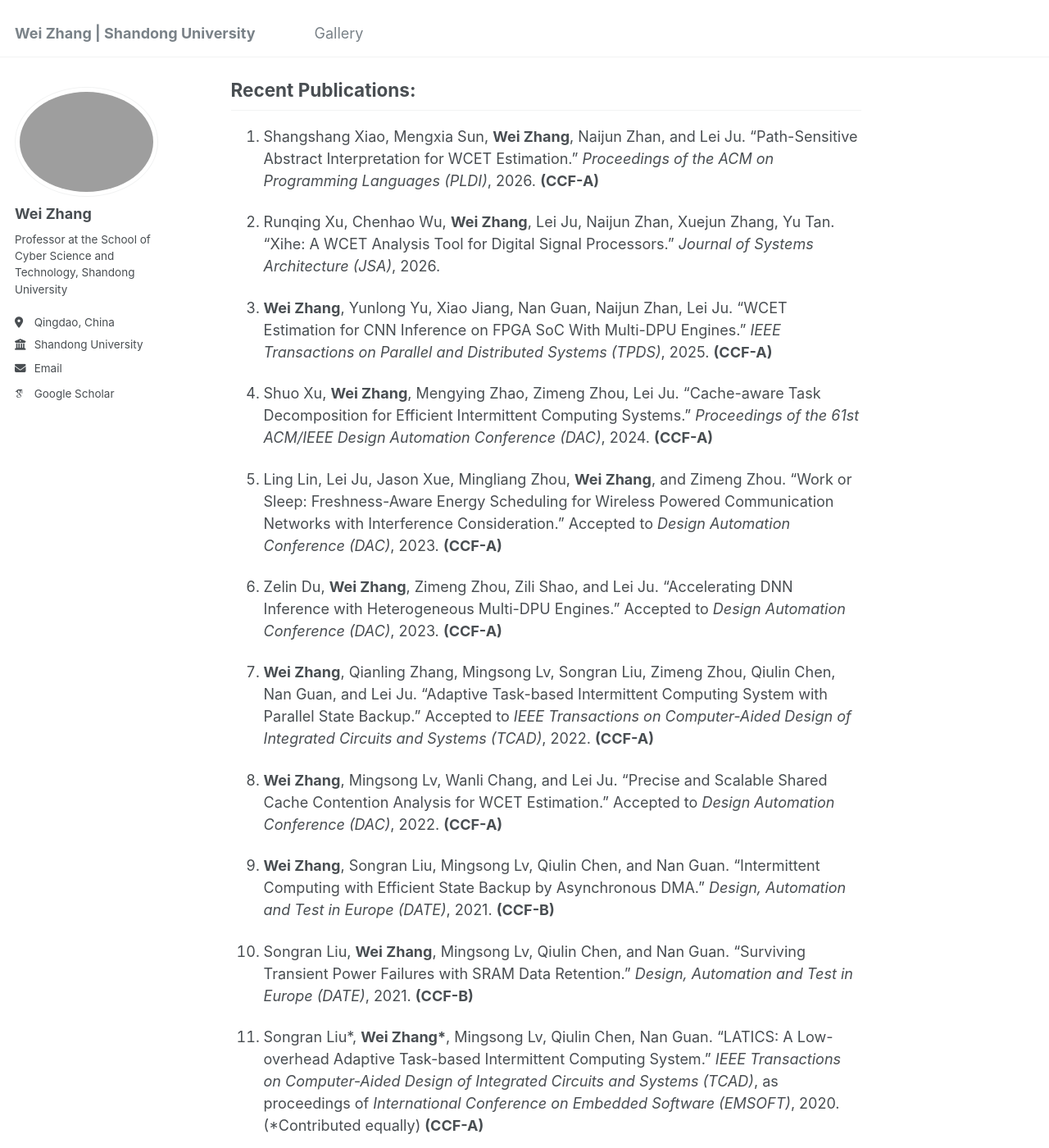
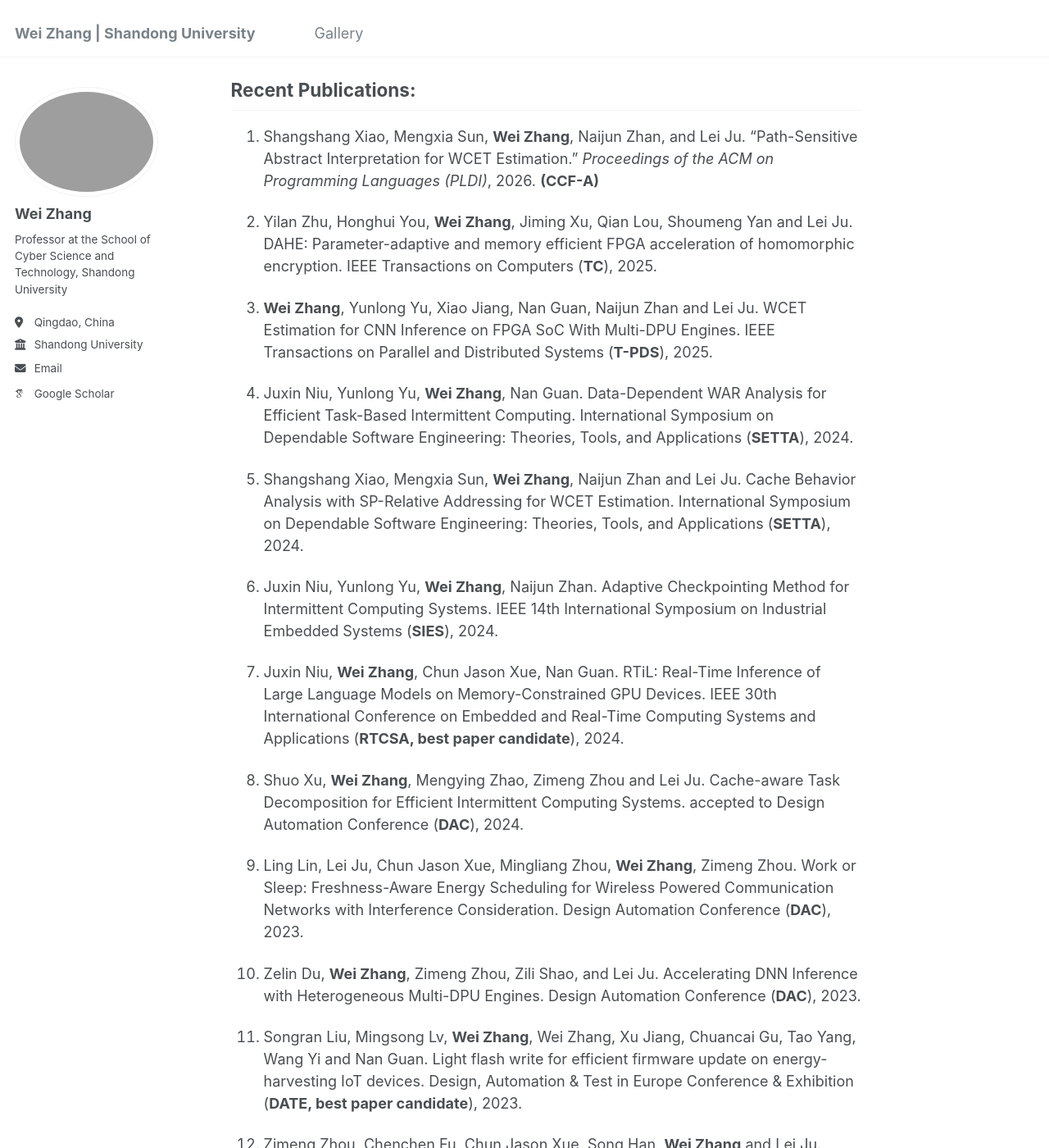
Before and after one commit to SDUZhangWei/zhangwei2, a Jekyll site: the page built from _pages/about.md, in a window 1280 px wide and 1400 px high, scrolled down 782 px. Shown: the whole window at 82% size. Built offline with Jekyll 4.4.1, drawn with Linux system fonts in a browser that asks for light colours; some web fonts are replaced; some of the changed text lies outside the part shown.

Commit message:
Update about.md

```diff
--- a/_pages/about.md
+++ b/_pages/about.md
@@ -32,35 +32,47 @@ EMAIL: sduzhangwei@sdu.edu.cn
 
 1. Shangshang Xiao, Mengxia Sun, **Wei Zhang**, Naijun Zhan, and Lei Ju. “Path-Sensitive Abstract Interpretation for WCET Estimation.” *Proceedings of the ACM on Programming Languages (PLDI)*, 2026. **(CCF-A)**
 
-2. Runqing Xu, Chenhao Wu, **Wei Zhang**, Lei Ju, Naijun Zhan, Xuejun Zhang, Yu Tan. “Xihe: A WCET Analysis Tool for Digital Signal Processors.” *Journal of Systems Architecture (JSA)*, 2026.
+2. Yilan Zhu, Honghui You, **Wei Zhang**, Jiming Xu, Qian Lou, Shoumeng Yan and Lei Ju. DAHE: Parameter-adaptive and memory efficient FPGA acceleration of homomorphic encryption. IEEE Transactions on Computers (**TC**), 2025.
 
-3. **Wei Zhang**, Yunlong Yu, Xiao Jiang, Nan Guan, Naijun Zhan, Lei Ju. “WCET Estimation for CNN Inference on FPGA SoC With Multi-DPU Engines.” *IEEE Transactions on Parallel and Distributed Systems (TPDS)*, 2025. **(CCF-A)**
+3. **Wei Zhang**, Yunlong Yu, Xiao Jiang, Nan Guan, Naijun Zhan and Lei Ju. WCET Estimation for CNN Inference on FPGA SoC With Multi-DPU Engines. IEEE Transactions on Parallel and Distributed Systems (**T-PDS**), 2025.
 
-4. Shuo Xu, **Wei Zhang**, Mengying Zhao, Zimeng Zhou, Lei Ju. “Cache-aware Task Decomposition for Efficient Intermittent Computing Systems.” *Proceedings of the 61st ACM/IEEE Design Automation Conference (DAC)*, 2024. **(CCF-A)**
+4. Juxin Niu, Yunlong Yu, **Wei Zhang**, Nan Guan. Data-Dependent WAR Analysis for Efficient Task-Based Intermittent Computing. International Symposium on Dependable Software Engineering: Theories, Tools, and Applications (**SETTA**), 2024.
 
-5. Ling Lin, Lei Ju, Jason Xue, Mingliang Zhou, **Wei Zhang**, and Zimeng Zhou. “Work or Sleep: Freshness-Aware Energy Scheduling for Wireless Powered Communication Networks with Interference Consideration.” Accepted to *Design Automation Conference (DAC)*, 2023. **(CCF-A)**
+5. Shangshang Xiao, Mengxia Sun, **Wei Zhang**, Naijun Zhan and Lei Ju. Cache Behavior Analysis with SP-Relative Addressing for WCET Estimation. International Symposium on Dependable Software Engineering: Theories, Tools, and Applications (**SETTA**), 2024.
 
-6. Zelin Du, **Wei Zhang**, Zimeng Zhou, Zili Shao, and Lei Ju. “Accelerating DNN Inference with Heterogeneous Multi-DPU Engines.” Accepted to *Design Automation Conference (DAC)*, 2023. **(CCF-A)**
+6. Juxin Niu, Yunlong Yu, **Wei Zhang**, Naijun Zhan. Adaptive Checkpointing Method for Intermittent Computing Systems. IEEE 14th International Symposium on Industrial Embedded Systems (**SIES**), 2024.
 
-7. **Wei Zhang**, Qianling Zhang, Mingsong Lv, Songran Liu, Zimeng Zhou, Qiulin Chen, Nan Guan, and Lei Ju. “Adaptive Task-based Intermittent Computing System with Parallel State Backup.” Accepted to *IEEE Transactions on Computer-Aided Design of Integrated Circuits and Systems (TCAD)*, 2022. **(CCF-A)**
+7. Juxin Niu, **Wei Zhang**, Chun Jason Xue, Nan Guan. RTiL: Real-Time Inference of Large Language Models on Memory-Constrained GPU Devices. IEEE 30th International Conference on Embedded and Real-Time Computing Systems and Applications (**RTCSA, best paper candidate**), 2024.
 
-8. **Wei Zhang**, Mingsong Lv, Wanli Chang, and Lei Ju. “Precise and Scalable Shared Cache Contention Analysis for WCET Estimation.” Accepted to *Design Automation Conference (DAC)*, 2022. **(CCF-A)**
+8. Shuo Xu, **Wei Zhang**, Mengying Zhao, Zimeng Zhou and Lei Ju. Cache-aware Task Decomposition for Efficient Intermittent Computing Systems. accepted to Design Automation Conference (**DAC**), 2024.
 
-9. **Wei Zhang**, Songran Liu, Mingsong Lv, Qiulin Chen, and Nan Guan. “Intermittent Computing with Efficient State Backup by Asynchronous DMA.” *Design, Automation and Test in Europe (DATE)*, 2021. **(CCF-B)**
+9. Ling Lin, Lei Ju, Chun Jason Xue, Mingliang Zhou, **Wei Zhang**, Zimeng Zhou. Work or Sleep: Freshness-Aware Energy Scheduling for Wireless Powered Communication Networks with Interference Consideration. Design Automation Conference (**DAC**), 2023.
 
-10. Songran Liu, **Wei Zhang**, Mingsong Lv, Qiulin Chen, and Nan Guan. “Surviving Transient Power Failures with SRAM Data Retention.” *Design, Automation and Test in Europe (DATE)*, 2021. **(CCF-B)**
+10. Zelin Du, **Wei Zhang**, Zimeng Zhou, Zili Shao, and Lei Ju. Accelerating DNN Inference with Heterogeneous Multi-DPU Engines. Design Automation Conference (**DAC**), 2023.
 
-11. Songran Liu\*, **Wei Zhang\***, Mingsong Lv, Qiulin Chen, Nan Guan. “LATICS: A Low-overhead Adaptive Task-based Intermittent Computing System.” *IEEE Transactions on Computer-Aided Design of Integrated Circuits and Systems (TCAD)*, as proceedings of *International Conference on Embedded Software (EMSOFT)*, 2020. (\*Contributed equally) **(CCF-A)**
+11. Songran Liu, Mingsong Lv, **Wei Zhang**, Wei Zhang, Xu Jiang, Chuancai Gu, Tao Yang, Wang Yi and Nan Guan. Light flash write for efficient firmware update on energy-harvesting IoT devices. Design, Automation & Test in Europe Conference & Exhibition (**DATE, best paper candidate**), 2023.
 
-12. **Wei Zhang**, Jiangshan Yu, Qingqiang He, Nan Zhang, and Nan Guan. “TICK: Tiny Client for Blockchains.” *IEEE Internet of Things Journal (IoT-J)*, 2020. **(SCI: Q1, JCR: Q1)**
+12. Zimeng Zhou, Chenchen Fu, Chun Jason Xue, Song Han, **Wei Zhang** and Lei Ju. Optimizing worst case data freshness in rf-powered networked embedded systems. IEEE Transactions on Computer-Aided Design of Integrated Circuits and Systems (**TCAD**), 2023.
 
-13. **Wei Zhang**, Nan Guan, Lei Ju, Yue Tang, Weichen Liu, and Zhiping Jia. “Scope-Aware Useful Cache Block Calculation for Cache-Related Preemption Delay Analysis with Set-Associative Data Caches.” *IEEE Transactions on Computer-Aided Design of Integrated Circuits and Systems (TCAD)*, 2019. **(CCF-A)**
+13. **Wei Zhang**, Qianling Zhang, Mingsong Lv, Songran Liu, QiuLin Chen, Nan Guan and Lei Ju. Adaptive Task-based Intermittent Computing System with Parallel State Backup. IEEE Transactions on Computer-Aided Design of Integrated Circuits and Systems (**TCAD**), 2022.
 
-14. He Du, **Wei Zhang**, Nan Guan, and Wang Yi. “Scope-aware Data Cache Analysis for OpenMP Programs on Multi-core Processors.” *Journal of Systems Architecture (JSA)*, 2019. **(CCF-B)**
+14. **Wei Zhang**, Mingsong Lv, Wanli Chang and Lei Ju. Precise and Scalable Shared Cache Contention Analysis for WCET Estimation. Design Automation Conference (**DAC**), 2022.
 
-15. **Wei Zhang**, Nan Guan, Lei Ju, Weichen Liu. “Analyzing Data Cache Related Preemption Delay with Multiple Preemptions.” *IEEE Transactions on Computer-Aided Design of Integrated Circuits and Systems (TCAD)*, as proceedings of *International Conference on Compilers, Architecture, and Synthesis for Embedded Systems (CASES)*, 2018. **(CCF-A)**
+15. **Wei Zhang**, Songran Liu, Mingsong Lv, QiuLin Chen and Nan Guan. Intermittent Computing with Efficient State Backup by Asynchronous DMA. Design Automation and Test in Europe (**DATE**), 2021.
 
-16. **Wei Zhang**, Fan Gong, Lei Ju, Nan Guan, Zhiping Jia. “Scope-aware Useful Cache Block Analysis for Data Cache Related Preemption Delay.” *The 23rd IEEE Real-Time and Embedded Technology and Applications Symposium (RTAS)*, 2017. **(CCF-B)**
+16. Songran Liu, **Wei Zhang**, Mingsong Lv, QiuLin Chen and Nan Guan. Surviving Transient Power Failures with SRAM Data Retention. Design Automation and Test in Europe (**DATE**), 2021.
+
+17. Songran Liu\*, **Wei Zhang\***, Mingsong Lv, Qiulin Chen, Nan Guan. LATICS: A Low-overhead Adaptive Task-based Intermittent Computing System. IEEE Transactions on Computer-Aided Design of Integrated Circuits and Systems (**TCAD**), as proceedings of International Conference on Embedded Software (**EMSOFT**), 2020. (\*Contributed equally)
+
+18. **Wei Zhang**, Jiangshan Yu, Qingqiang He, Nan Zhang and Nan Guan. TICK: Tiny Client for Blockchains. IEEE Internet of Things Journal (**IoTJ**), 2020.
+
+19. He Du, **Wei Zhang**, Nan Guan and Wang Yi. Scope-aware Data Cache Analysis for OpenMP Programs on Multi-core Processors. Journal of System Architectures (**JSA**), 2019.
+
+20. **Wei Zhang**, Nan Guan, Lei Ju, Yue Tang, Weichen Liu and Zhiping Jia. Scope-Aware Useful Cache Block Calculation for Cache-Related Preemption Delay Analysis with Set-Associative Data Caches. IEEE Transactions on Computer-Aided Design of Integrated Circuits and Systems (**TCAD**), 2019.
+
+21. **Wei Zhang**, Nan Guan, Lei Ju, Weichen Liu. Analyzing Data Cache Related Preemption Delay with Multiple Preemptions. IEEE Transactions on Computer-Aided Design of Integrated Circuits and Systems (**TCAD**), as proceedings of International Conference on Compilers, Architecture, and Synthesis for Embedded Systems (CASES), 2018.
+
+22. **Wei Zhang**, Fan Gong, Lei Ju, Nan Guan, Zhiping Jia. Scope-aware Useful Cache Block Analysis for Data Cache Related Preemption Delay. The 23rd IEEE Real-Time and Embedded Technology and Applications Symposium (**RTAS**), 2017.
 
 ## Services
 
```
